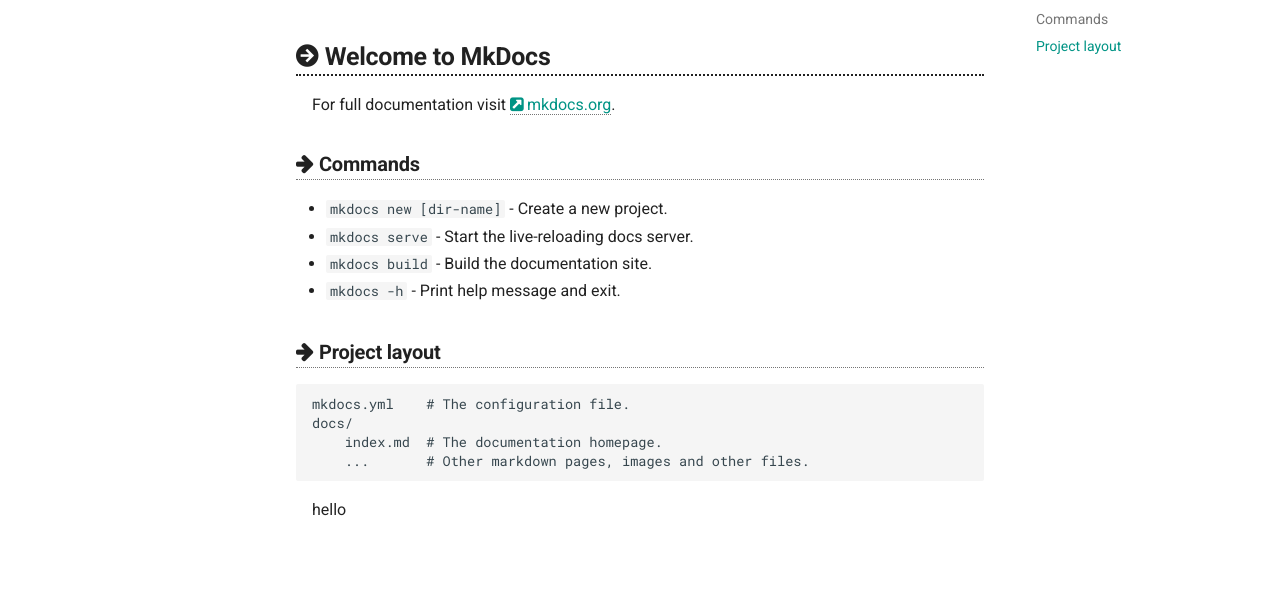
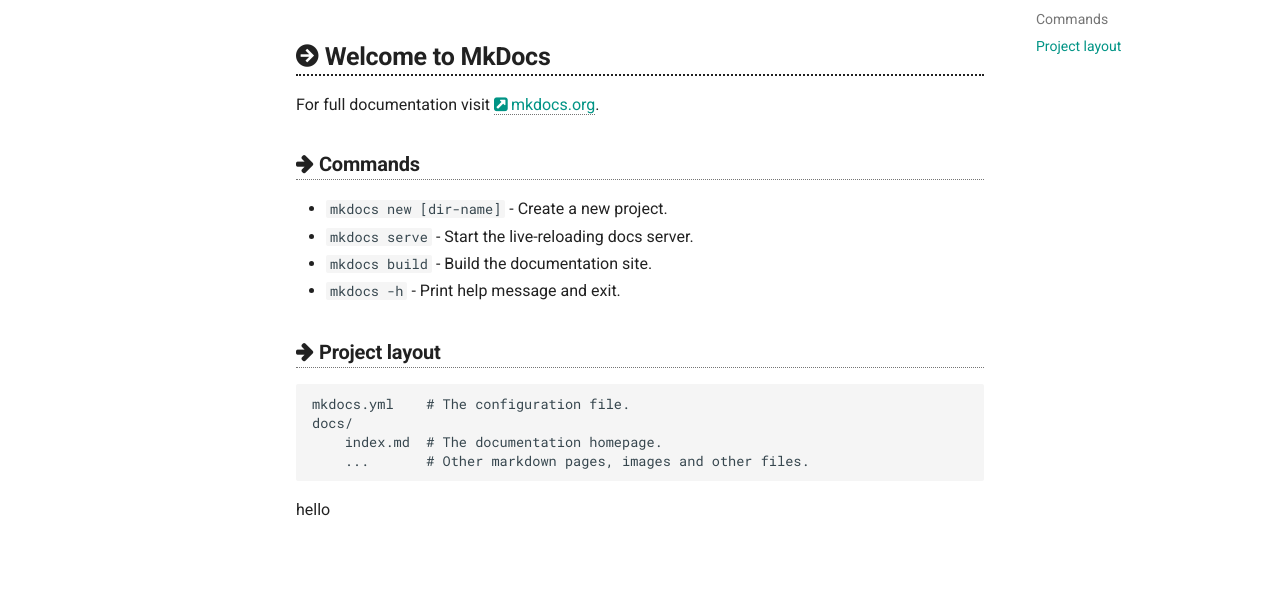
Before and after one commit to znuko/nukodocs, an MkDocs documentation site: the page built from docs/index.md, in a window 1280 px wide. Shown: the part 194-799 px from the top of the page. Built offline with MkDocs 1.6.1 and Material for MkDocs 9.7.7, drawn with Linux system fonts in a browser that asks for light colours; comment, search, counter and statistics services are not loaded.

Commit message:
Update header-awesome.css
段落のインデントをなくした。

```diff
--- a/docs/css/header-awesome.css
+++ b/docs/css/header-awesome.css
@@ -63,7 +63,8 @@
 }
 
 .md-typeset > p {
-    text-indent: 1em;
+    /* text-indent: 1em; */
+    text-indent: 0em;
 }
 
 .md-typeset > div.admonition {
```
